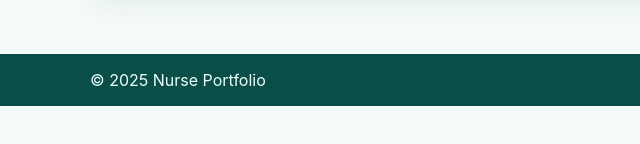
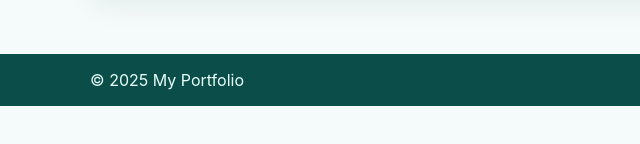
Before and after one commit to rjeyyy-wq/Krista-Angelie-Talavera, a plain HTML site: page about.html in a window 1280 px wide. Shown: the part 612-756 px from the top of the page, 0-640 px from the left. Drawn offline with Linux system fonts and the light colour scheme.

Commit message:
Updated Footer

```diff
--- a/about.html
+++ b/about.html
@@ -49,7 +49,7 @@
 
 <footer>
   <div class="container">
-    <div>&copy; <span id="yr"></span> Nurse Portfolio</div>
+    <div>&copy; <span id="yr"></span> My Portfolio</div>
     <div class="small">Compassion • Competence • Care</div>
   </div>
 </footer>
```
Also changed, not shown: gallery.html (+1 -1 lines), guestbook.html (+1 -1 lines), index.html (+1 -1 lines), links.html (+1 -1 lines).
